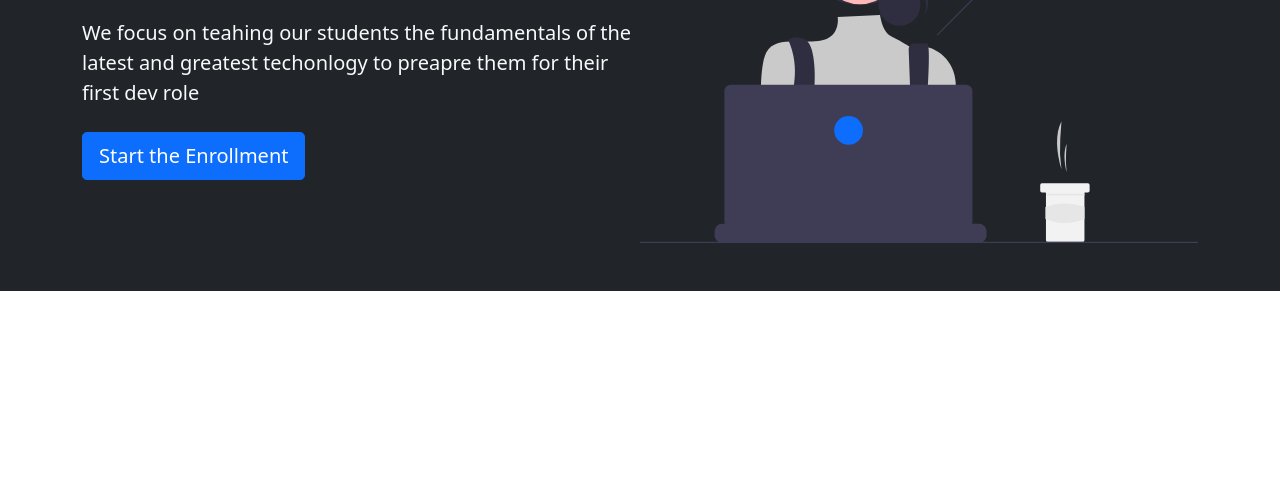
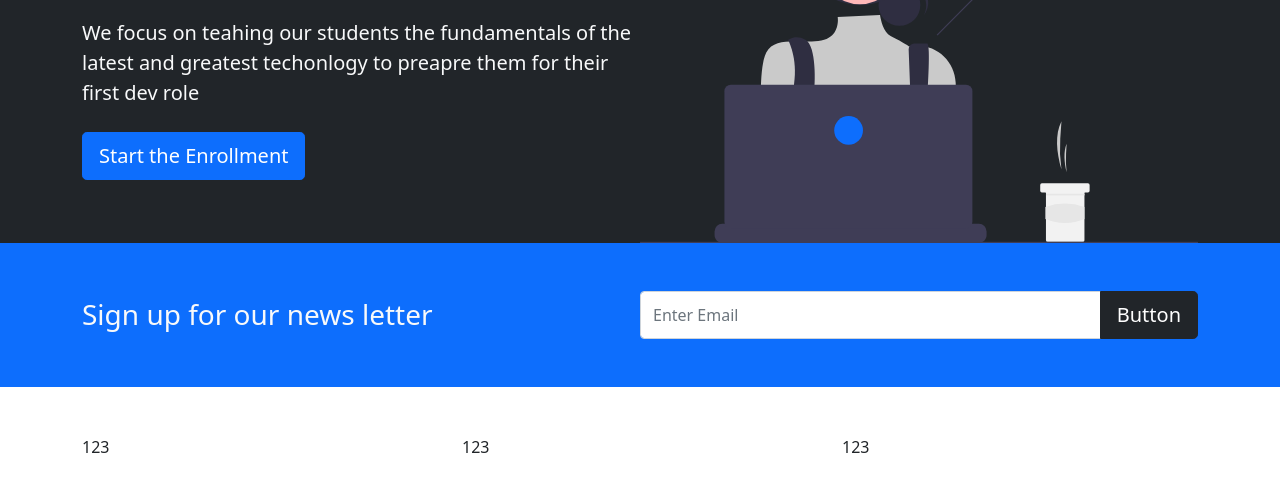
Before and after one commit to AtharvaMahamuni/HTML-CSS-Projects, a plain HTML site: page bootstrap5site/index.html in a window 1280 px wide. Shown: the part 238-730 px from the top of the page. Drawn offline with nearby package versions, Linux system fonts and the light colour scheme.

Commit message:
news letter area and cards section

```diff
--- a/bootstrap5site/index.html
+++ b/bootstrap5site/index.html
@@ -45,7 +45,9 @@
     </nav>
 
     <!-- Showcase -->
-    <section class="bg-dark text-light p-5 text-center text-sm-start">
+    <section
+      class="bg-dark text-light p-5 p-lg-0 pt-lg-5 text-center text-sm-start"
+    >
       <div class="container">
         <div class="d-sm-flex align-items-center justify-content-between">
           <div>
@@ -65,8 +67,35 @@
       </div>
     </section>
 
+    <!-- Newsletter -->
+    <section class="bg-primary text-light p-5">
+      <div class="container">
+        <div class="d-md-flex justify-content-between align-items-center">
+          <h3 class="md-3 mb-md-0">Sign up for our news letter</h3>
 
+          <div class="input-group news-input">
+            <input type="text" class="form-control" placeholder="Enter Email" />
+            <button
+              class="btn btn-dark btn-lg"
+              type="button"
+              id="button-addon2"
+            >
+              Button
+            </button>
+          </div>
+        </div>
+      </div>
+    </section>
 
+    <section class="p-5">
+      <div class="container">
+        <div class="row">
+          <div class="col-md">123</div>
+          <div class="col-md">123</div>
+          <div class="col-md">123</div>
+        </div>
+      </div>
+    </section>
 
     <script
       src="https://cdn.jsdelivr.net/npm/bootstrap@5.0.2/dist/js/bootstrap.bundle.min.js"
--- a/bootstrap5site/style.css
+++ b/bootstrap5site/style.css
@@ -0,0 +1,5 @@
+@media(min-width: 768px) {
+    .news-input {
+        width: 50%;
+    }
+}
```
